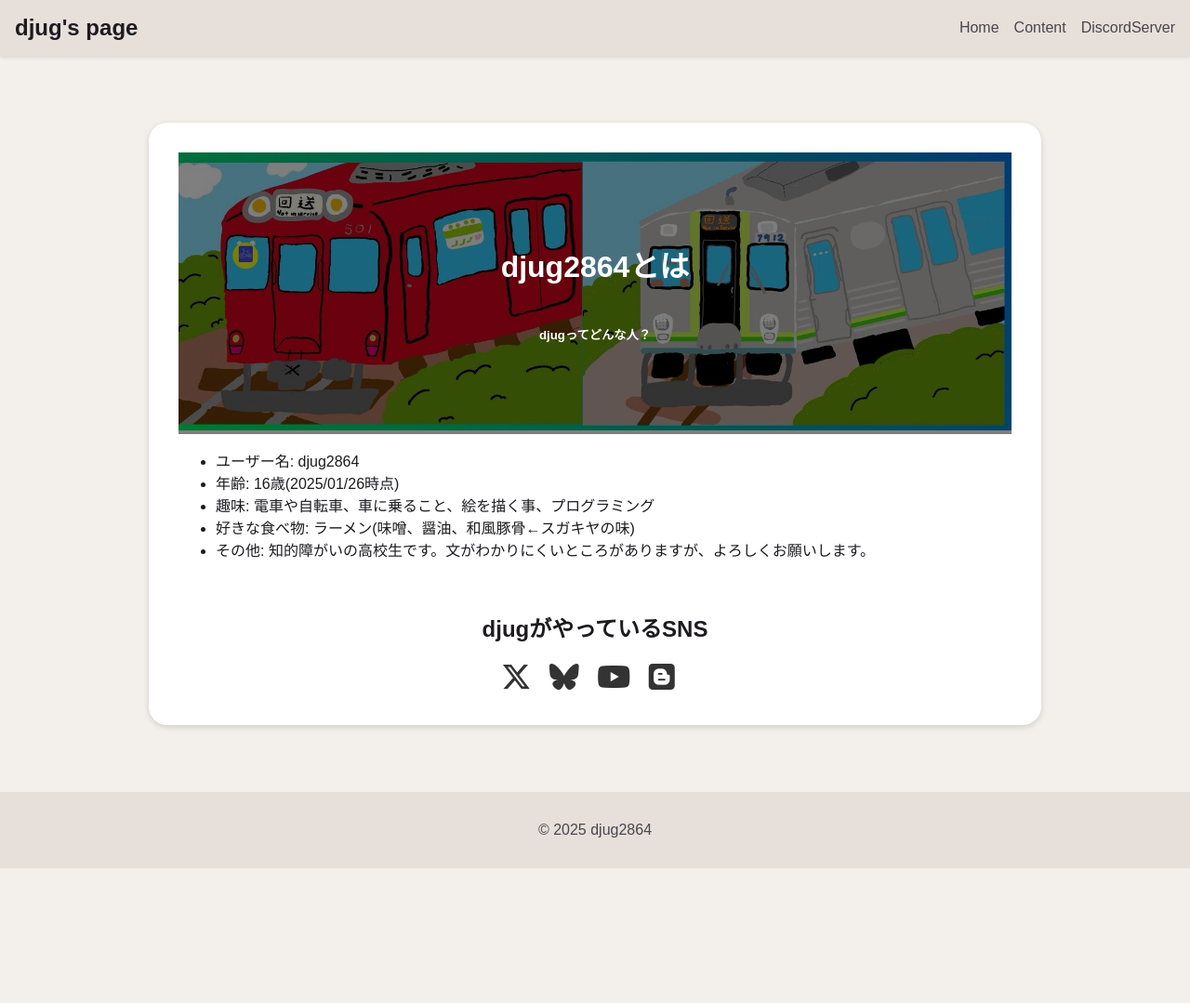
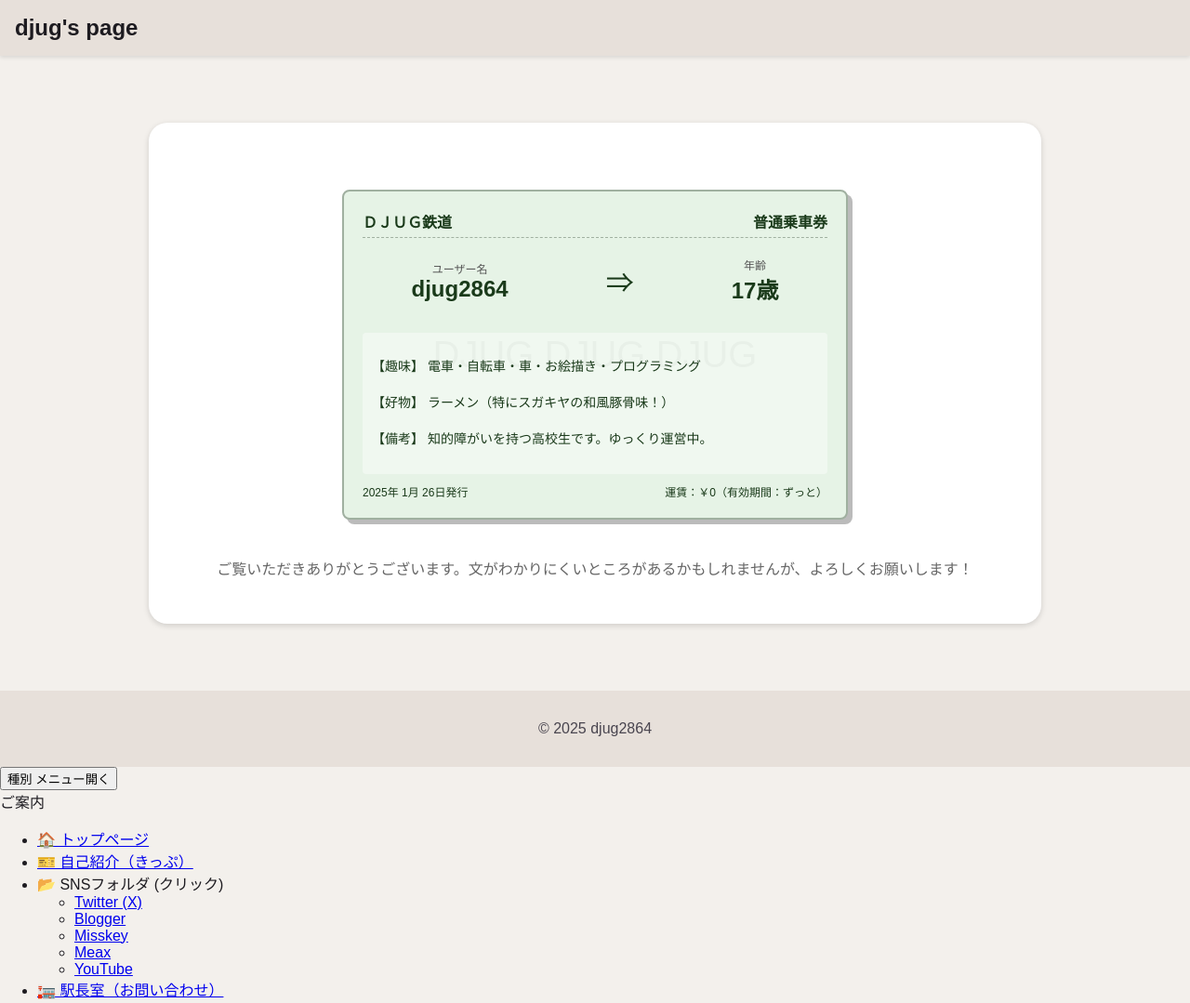
Before and after one commit to djug2864/djug2864.github.io, a plain HTML site: page profile.html in a window 1280 px wide. Shown: the top 1079 px of the page at 93% size. Before the commit the page ends 934 px from the top, so only its background shows below. Drawn offline with nearby package versions, Linux system fonts and the light colour scheme.

Commit message:
Update profile.html

```diff
--- a/profile.html
+++ b/profile.html
@@ -1,40 +1,160 @@
 <!DOCTYPE html>
 <html lang="ja">
 <head>
+<link rel="stylesheet" href="style.css">
     <meta charset="UTF-8">
     <meta name="viewport" content="width=device-width, initial-scale=1.0">
-  <meta property="og:title" content="djugのページ" />
-  <meta property="og:description" content="@djug2864のプロフィール" />
-  <meta property="og:url" content="https://djug2864.github.io" />
-  <meta property="og:type" content="article" />
-  <meta property="og:site_name" content="djugとは | djugのページ" />
-    <title>djugについて | djugのページ</title>
-  <link rel="icon" href="favicon.png">
+    <title>自己紹介 | djug's page</title>
     <link rel="stylesheet" href="style.css">
-<link rel="stylesheet" href="https://cdnjs.cloudflare.com/ajax/libs/font-awesome/6.7.2/css/all.min.css">
-    <link rel="stylesheet" href="https://fonts.googleapis.com/css2?family=Material+Symbols+Outlined:opsz,wght,FILL,GRAD@20..48,100..700,0..1,-50..200" />
 </head>
-<body>
+<body class="ticket-page">
     <header>
         <h1>djug's page</h1>
-        <nav>
-            <ul>
-                <li><a href="/">Home</a></li>
-                  <li><a href="https://script.google.com/macros/s/AKfycbxwcub-_v8FmVz-SVSZ2DjaSIA8W_0CHebOEUvlRPti_u4CmuFL8YiQkhmtB3iI1imKEg/exec">Content</a></li>
-                <li><a href="https://djug2864.github.io/djug2864-talk">DiscordServer</a></li>
-            </ul>
-        </nav>
     </header>
 
     <main>
-<div class="page">
+        <div class="page">
+            <div class="train-ticket">
+                <div class="ticket-header">
+                    <span class="company">ＤＪＵＧ鉄道</span>
+                    <span class="ticket-type">普通乗車券</span>
+                </div>
 
-<div class="image-container">
-  <img src="img/Train.jpg" alt="画像">
-  <div class="text-overlay">
-    <h1>djug2864とは</h1>
-    <h5>djugってどんな人？</h5>
+                <div class="ticket-main">
+                    <div class="station-from">
+                        <div class="station-name">ユーザー名</div>
+                        <div class="user-data">djug2864</div>
+                    </div>
+                    <div class="arrow">⇒</div>
+                    <div class="station-to">
+                        <div class="station-name">年齢</div>
+                        <div class="user-data">17歳</div>
+                    </div>
+                </div>
+
+                <div class="ticket-info">
+                    <p>【趣味】 電車・自転車・車・お絵描き・プログラミング</p>
+                    <p>【好物】 ラーメン（特にスガキヤの和風豚骨味！）</p>
+                    <p>【備考】 知的障がいを持つ高校生です。ゆっくり運営中。</p>
+                </div>
+
+                <div class="ticket-footer">
+                    <div class="issue-date">2025年 1月 26日発行</div>
+                    <div class="price">運賃：￥0（有効期間：ずっと）</div>
+                </div>
+
+                <div class="watermark">DJUG DJUG DJUG</div>
+            </div>
+            <div class="intro-text">
+                <p>ご覧いただきありがとうございます。文がわかりにくいところがあるかもしれませんが、よろしくお願いします！</p>
+            </div>
+        </div>
+    </main>
+
+    <footer>
+        <p>&copy; 2025 djug2864</p>
+    </footer>
+
+    <style>
+        /* きっぷの外枠 */
+        .train-ticket {
+            background-color: #e6f3e6; /* ほんのり緑色のマルス券カラー */
+            border: 2px solid #a0b0a0;
+            border-radius: 8px;
+            padding: 20px;
+            max-width: 500px;
+            margin: 40px auto;
+            position: relative;
+            box-shadow: 5px 5px 0px #bbb;
+            font-family: "MS UI Gothic", "Meiryo", sans-serif; /* 少しレトロなフォント */
+            color: #1a3a1a;
+        }
+
+        .ticket-header {
+            display: flex;
+            justify-content: space-between;
+            border-bottom: 1px dashed #a0b0a0;
+            padding-bottom: 5px;
+            font-weight: bold;
+        }
+
+        /* ユーザー名と年齢を駅名のように表示 */
+        .ticket-main {
+            display: flex;
+            justify-content: space-around;
+            align-items: center;
+            padding: 20px 0;
+            text-align: center;
+        }
+
+        .station-name { font-size: 12px; color: #555; }
+        .user-data { font-size: 24px; font-weight: bold; }
+        .arrow { font-size: 30px; }
+
+        .ticket-info {
+            font-size: 14px;
+            line-height: 1.8;
+            margin: 10px 0;
+            padding: 10px;
+            background: rgba(255, 255, 255, 0.4);
+            border-radius: 4px;
+        }
+
+        .ticket-footer {
+            display: flex;
+            justify-content: space-between;
+            font-size: 12px;
+            margin-top: 10px;
+        }
+
+        .watermark {
+            position: absolute;
+            top: 50%;
+            left: 50%;
+            transform: translate(-50%, -50%);
+            font-size: 40px;
+            color: rgba(0, 0, 0, 0.03); /* 非常に薄い文字で模様を作る */
+            z-index: 0;
+            pointer-events: none;
+            white-space: nowrap;
+        }
+
+        .intro-text {
+            text-align: center;
+            margin-top: 20px;
+            color: #666;
+        }
+    </style>
+<button class="menu-button" onclick="toggleMenu()">
+  <span class="menu-label">種別</span>
+  <span class="menu-text">メニュー開く</span>
+</button>
+
+<div id="side-menu" class="side-menu">
+  <div class="menu-header">ご案内</div>
+  <ul class="menu-list">
+    <li><a href="index.html">🏠 トップページ</a></li>
+    <li><a href="profile.html">🎫 自己紹介（きっぷ）</a></li>
+
+    <li class="folder">
+      <div class="folder-title" onclick="toggleFolder()">📂 SNSフォルダ (クリック)</div>
+      <ul id="sns-list" class="sns-list">
+        <li><a href="https://twitter.com/djug2864">Twitter (X)</a></li>
+        <li><a href="https://djug-blog.blogspot.com">Blogger</a></li>
+        <li><a href="https://misskey.ranranhome.info/@djug7912">Misskey</a></li>
+        <li><a href="https://meax.umaii.f5.si/users/138">Meax</a></li>
+        <li><a href="https://www.youtube.com/@djug2864">YouTube</a></li>
+      </ul>
+    </li>
+
+    <li><a href="feedback.html">🏣 駅長室（お問い合わせ）</a></li>
+  </ul>
 </div>
+
+<div id="overlay" class="overlay" onclick="toggleMenu()"></div>
+<script src="script.js"></script>
+</body>
+</html></div>
 </div>
 <ul>
         <li>ユーザー名: djug2864</li>
```
